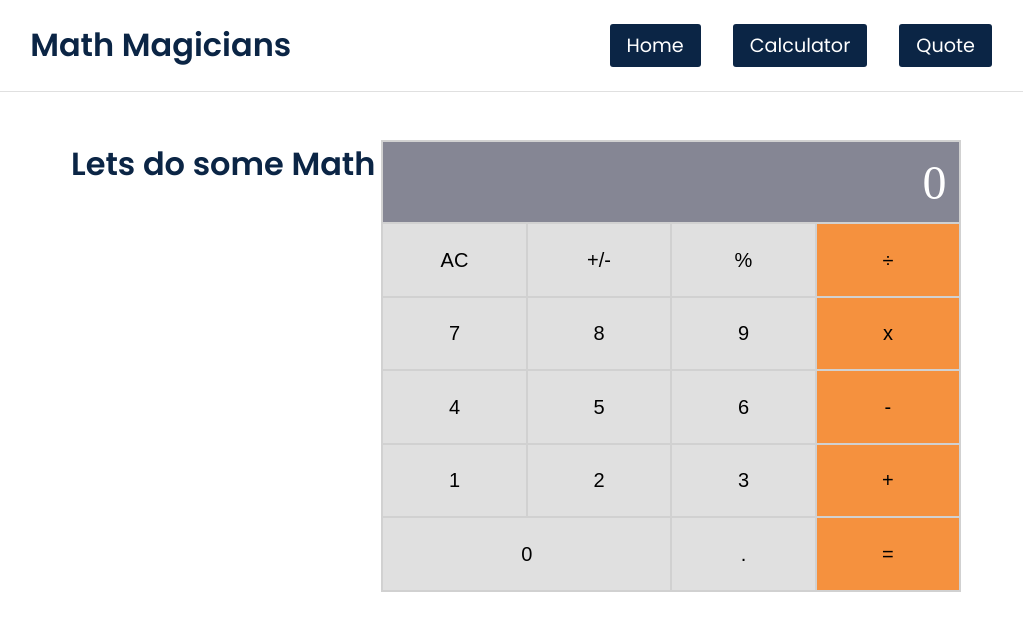
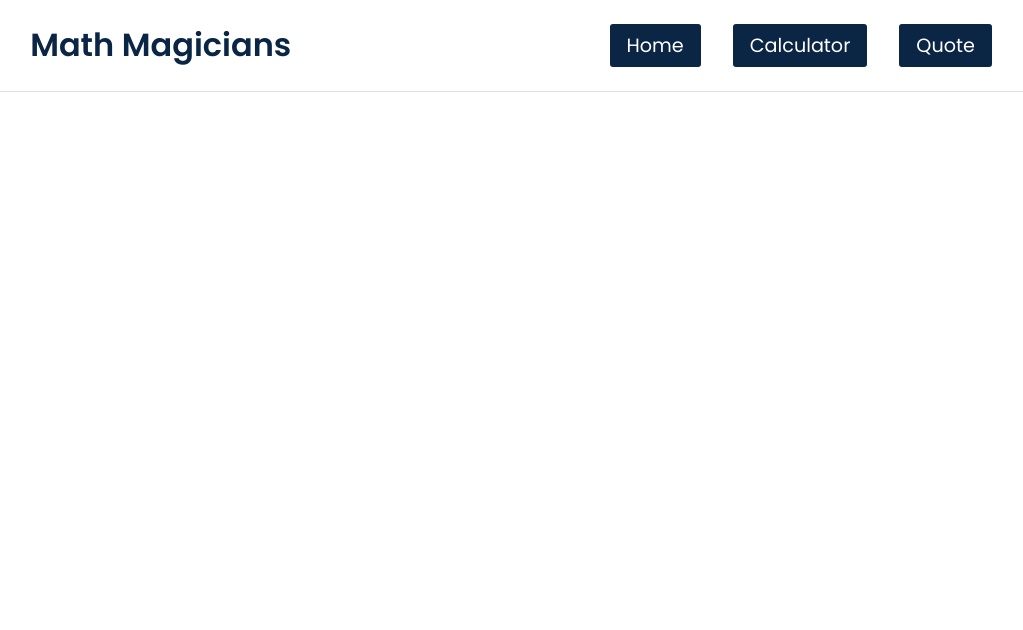
Before and after one commit to kelomo2502/math-magicians, a React (Create React App) app: page /calculator in a window 1280 px wide. Shown: the top 630 px of the page, without its empty margins (121-1144 px from the left). Built offline with nearby package versions, Linux system fonts and the light colour scheme.

Commit message:
fix linter

```diff
--- a/src/App.js
+++ b/src/App.js
@@ -12,7 +12,7 @@ function App() {
         <Header />
         <Routes>
           <Route path="/" element={<Home />} />
-          <Route path="/Calculator" element={<Calculator />} />
+          <Route path="/Calculator.js" element={<Calculator />} />
           <Route path="/quote" element={<Quote />} />
         </Routes>
       </Router>
```
